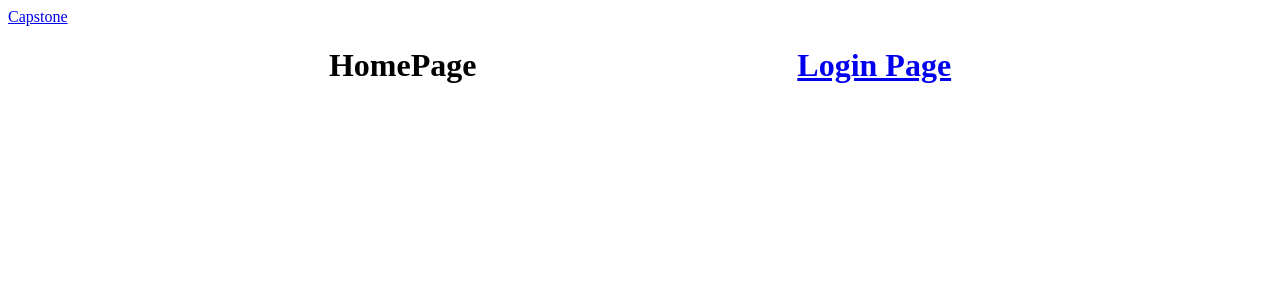
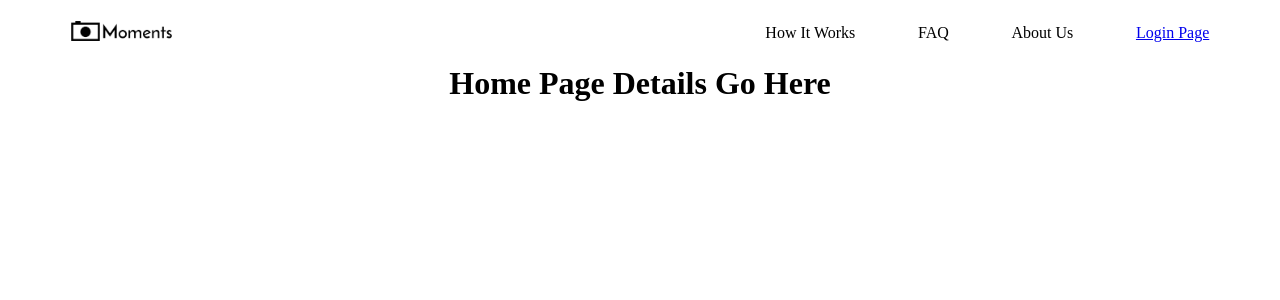
Before and after one commit to kbenoit2007/capstone-react, a React (Create React App) app: page / in a window 1280 px wide. Shown: the top 300 px of the page. Built offline with nearby package versions, Linux system fonts and the light colour scheme.

Commit message:
Header and Logo added

```diff
--- a/src/App.js
+++ b/src/App.js
@@ -7,6 +7,7 @@ import Profile from "./pages/Profile/Profile";
 import Book from "./pages/Book/Book";
 import ViewBook from "./pages/ViewBook/ViewBook";
 import RegisterPage from "./pages/RegisterPage/RegisterPage";
+import Header from "./components/Header/Header"
 
 
 
@@ -22,10 +23,8 @@ function App() {
   return (
     <>
     <BrowserRouter>
-    <Link to={"/"}>
-    <div>Capstone</div>
+    <Header />
 
-    </Link>
 
     <Routes>
       <Route path="/" element={<HomePage />} />
--- /dev/null
+++ b/src/components/Header/Header.js
@@ -0,0 +1,36 @@
+import React from "react";
+import {useState,useEffect} from 'react'
+import {useParams, Link} from 'react-router-dom'
+import axios from 'axios'
+import './Header.scss'
+import headerLogo from '../../assets/logo/Logo.png'
+
+
+function Header(props){
+  return (
+    <div className="header">
+        <div className="header__logoContainer">
+        <a href="/">
+            <img src={headerLogo} className="header__logo"/>
+            </a>
+        </div>
+        <div>How It Works</div>
+        <div>FAQ</div>
+        <div>About Us</div>
+        <div>
+            <Link to={"/login"}>
+      Login Page
+      </Link>
+            </div>
+
+
+{/* <Link to={"/"}>
+    <div>Capstone</div>
+    </Link> */}
+
+    </div>
+  )
+}
+
+
+export default Header;
--- /dev/null
+++ b/src/components/Header/Header.scss
@@ -0,0 +1,12 @@
+.header{
+    display: flex;
+    flex-direction: row;
+    height: 50px;
+    align-items: center;
+    &__logoContainer{
+        width: 50%;
+    }
+    &__logo{
+        height: 20px;
+    }
+}
--- a/src/pages/HomePage/HomePage.js
+++ b/src/pages/HomePage/HomePage.js
@@ -5,12 +5,7 @@ import { Link } from "react-router-dom";
 function HomePage() {
   return (
     <div class="header">
-      <h1>HomePage</h1>
-      <Link to={"/login"}>
-      <h1>Login Page</h1>
-      </Link>
-
-      <></>
+      <h1>Home Page Details Go Here</h1>
     </div>
   );
 }
```
Also changed, not shown: src/assets/logo/Logo.png (added).
